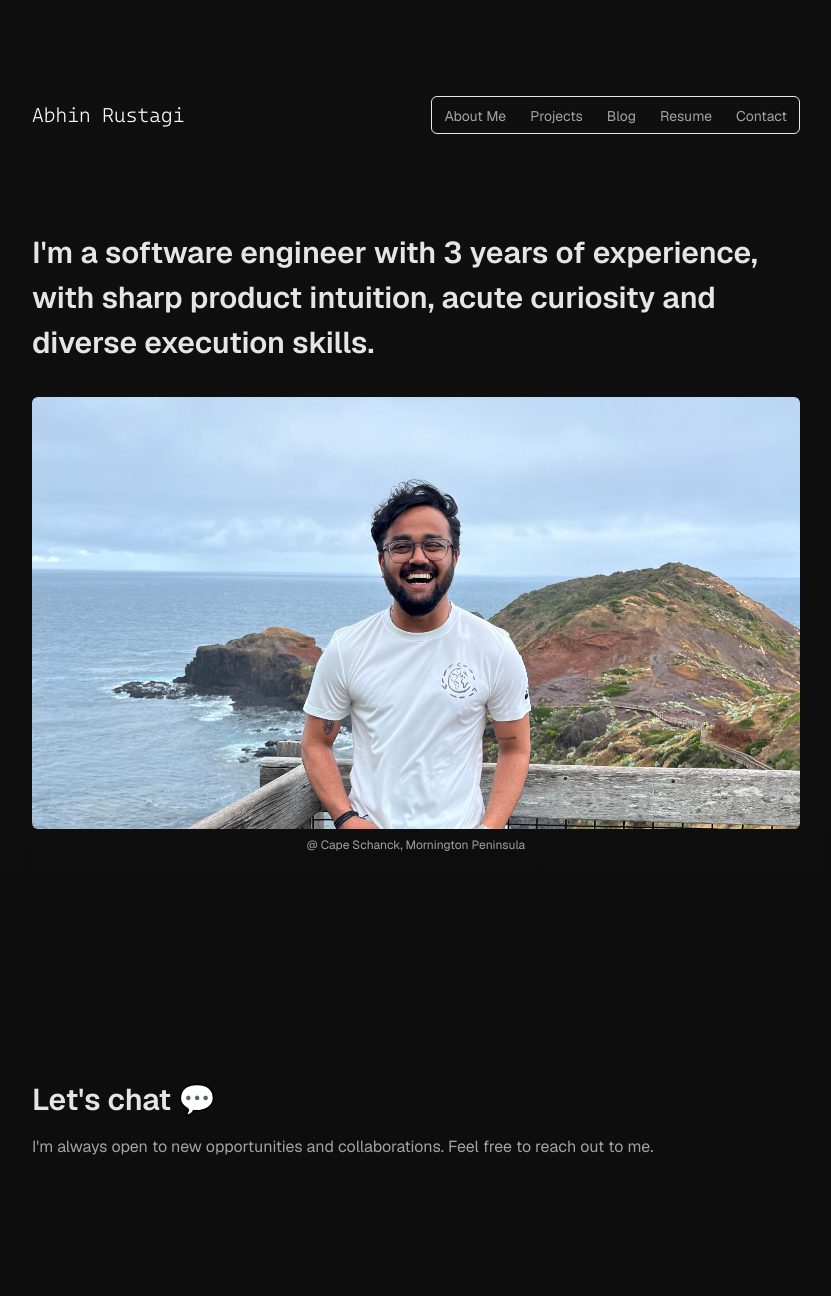
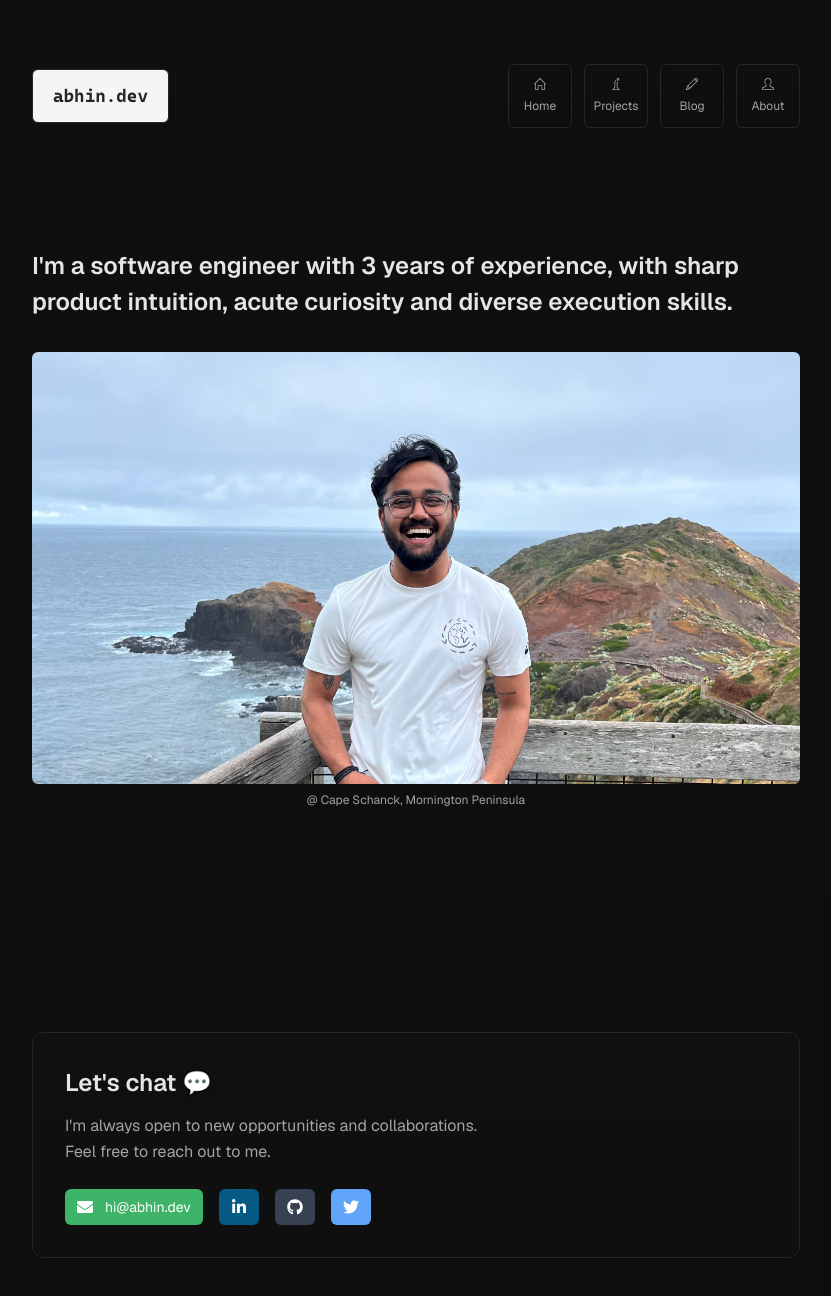
Before and after one commit to AbhinRustagi/abhin.dev, a Next.js app: page /about in a window 1280 px wide. Shown: the top 1296 px of the page, without its empty margins (224-1055 px from the left). Built offline with nearby package versions, Linux system fonts and the light colour scheme.

Commit message:
Header & Footer

```diff
--- a/src/app/projects/page.tsx
+++ /dev/null
@@ -1 +0,0 @@
-export default function Projects() {}
--- a/src/components/Footer.tsx
+++ b/src/components/Footer.tsx
@@ -1,13 +1,58 @@
+import Link from "next/link";
 import { Heading } from "./Text";
+import { FaTwitter, FaGithub, FaLinkedinIn, FaEnvelope } from "react-icons/fa";
+
+const socials = [
+  {
+    name: "Email",
+    link: "mailto:hi@abhin.dev",
+    Icon: FaEnvelope,
+    display: "hi@abhin.dev",
+    background: "bg-green-400/80",
+  },
+  {
+    name: "LinkedIn",
+    link: "https://www.linkedin.com/in/abhinrustagi/",
+    Icon: FaLinkedinIn,
+    background: "bg-sky-800",
+  },
+  {
+    name: "GitHub",
+    link: "https://www.github.com/AbhinRustagi",
+    Icon: FaGithub,
+    background: "bg-gray-700",
+  },
+  {
+    name: "Twitter",
+    link: "https://www.twitter.com/AbhinRustagi",
+    Icon: FaTwitter,
+    background: "bg-blue-400",
+  },
+];
 
 export default function Footer() {
   return (
     <footer className="py-20 md:py-24" id="#contact">
-      <Heading.H1 className="mb-3">Let&apos;s chat 💬</Heading.H1>
-      <p>
-        I&apos;m always open to new opportunities and collaborations. Feel free
-        to reach out to me.
-      </p>
+      <div className="p-8 rounded-xl bg-card border border-neutral-800">
+        <Heading.H1 className="mb-3">Let&apos;s chat 💬</Heading.H1>
+        <p className="mb-6">
+          I&apos;m always open to new opportunities and collaborations. <br />
+          Feel free to reach out to me.
+        </p>
+        <ul className="flex gap-4 flex-wrap">
+          {socials.map(({ name, link, Icon, display, background }) => (
+            <li key={name} className="transition-transform hover:scale-95">
+              <Link
+                href={link}
+                className={`flex h-full py-2 text-white px-3 items-center justify-center rounded-md text-sm ${background}`}
+              >
+                <Icon className={`h-4 w-4 ${display && "mr-3"}`} />
+                {display && display}
+              </Link>
+            </li>
+          ))}
+        </ul>
+      </div>
     </footer>
   );
 }
--- a/src/components/Header.tsx
+++ b/src/components/Header.tsx
@@ -1,44 +1,74 @@
+"use client";
+
 import Link from "next/link";
 import React from "react";
+import {
+  SlBubbles,
+  SlChemistry,
+  SlHome,
+  SlPencil,
+  SlUser,
+} from "react-icons/sl";
 
 const navItems = [
   {
-    title: "About Me",
-    href: "/about",
+    title: "Home",
+    href: "/",
+    icon: SlHome,
   },
   {
     title: "Projects",
-    href: "/projects",
+    href: "/work",
+    icon: SlChemistry,
   },
   {
     title: "Blog",
     href: "/blog",
+    icon: SlPencil,
   },
   {
-    title: "Resume",
-    href: "",
+    title: "About",
+    href: "/about",
+    icon: SlUser,
   },
-  {
-    title: "Contact",
-    href: "#contact",
-  },
+  // {
+  //   title: "Contact",
+  //   href: "#contact",
+  //   icon: SlBubbles,
+  //   additionalProps: {
+  //     onClick: () => {
+  //       document.getElementById("contact")?.scrollIntoView({
+  //         behavior: "smooth",
+  //       });
+  //     },
+  //   },
+  // },
 ];
 
 export default function Header() {
   return (
     <React.Fragment>
-      <header className="pt-8 flex items-center justify-between">
-        <div className="font-mono text-white text-xl text-accent">
-          <Link href="/">Abhin Rustagi</Link>
+      <header className="pb-6 flex items-center justify-between md:gap-0 gap-4 flex-wrap md:flex-nowrap">
+        <div>
+          <Link
+            className="block py-3 px-5 rounded-md bg-neutral-100 border border-neutral-800 text-lg font-semibold text-neutral-800 font-mono hover:scale-95 transition-transform"
+            href="/"
+          >
+            abhin.dev
+          </Link>
         </div>
-        <nav className="rounded-md border border-separator overflow-hidden">
-          <ul className="flex items-center justify-between">
+        <nav className="sticky top-0 overflow-hidden">
+          <ul className="flex items-center justify-between gap-3">
             {navItems.map((item) => (
-              <li key={item.title}>
+              <li
+                key={item.title}
+                className="hover:scale-95 w-16 h-16 aspect-square rounded-md border border-neutral-800 overflow-hidden hover:border-blue-300 transition-all hover:text-blue-300"
+              >
                 <Link
-                  className="px-3 py-2 cursor-pointer text-sm block relative -bottom-px hover:bg-accent hover:text-background transition-colors"
+                  className="cursor-pointer text-xs transition-colors flex w-full h-full flex-col items-center justify-center"
                   href={item.href}
                 >
+                  {item.icon && <item.icon className="w-3 h-3 mb-2" />}
                   {item.title}
                 </Link>
               </li>
--- a/src/components/PreFooter.tsx
+++ /dev/null
@@ -1,3 +0,0 @@
-export default function PreFooter() {
-  return <section></section>;
-}
--- a/src/components/Text.tsx
+++ b/src/components/Text.tsx
@@ -1,9 +1,12 @@
 import React from "react";
+import { twMerge } from "tailwind-merge";
 
 const H1 = (props: React.ComponentProps<"h1">) => {
   const { className, ...rest } = props;
+  const classes = twMerge("text-xl lg:text-2xl", className);
+
   return (
-    <h1 className={`text-2xl lg:text-3xl ${className}`} {...rest}>
+    <h1 className={classes} {...rest}>
       {props.children}
     </h1>
   );
@@ -11,8 +14,10 @@ const H1 = (props: React.ComponentProps<"h1">) => {
 
 const H2 = (props: React.ComponentProps<"h2">) => {
   const { className, ...rest } = props;
+  const classes = twMerge("text-lg lg:text-xl", className);
+
   return (
-    <h2 className={`text-xl lg:text-2xl ${className}`} {...rest}>
+    <h2 className={classes} {...rest}>
       {props.children}
     </h2>
   );
@@ -20,10 +25,28 @@ const H2 = (props: React.ComponentProps<"h2">) => {
 
 const H3 = (props: React.ComponentProps<"h3">) => {
   const { className, ...rest } = props;
+  const classes = twMerge("lg:text-lg", className);
+
   return (
-    <h3 className={`text-lg lg:text-xl ${className}`} {...rest}>
+    <h3 className={classes} {...rest}>
       {props.children}
     </h3>
+  );
+};
+
+const Section = (props: React.ComponentProps<"h2">) => {
+  const { className, children, ...rest } = props;
+  const classes = twMerge("flex gap-2 items-center", className);
+  return (
+    <div className={classes}>
+      <H2
+        className="text-sm lg:text-sm uppercase text-section-heading"
+        {...rest}
+      >
+        {children}
+      </H2>
+      <div className="w-full h-px bg-section-heading bg-opacity-50"></div>
+    </div>
   );
 };
 
@@ -31,4 +54,5 @@ export const Heading = {
   H1,
   H2,
   H3,
+  Section,
 };
```
